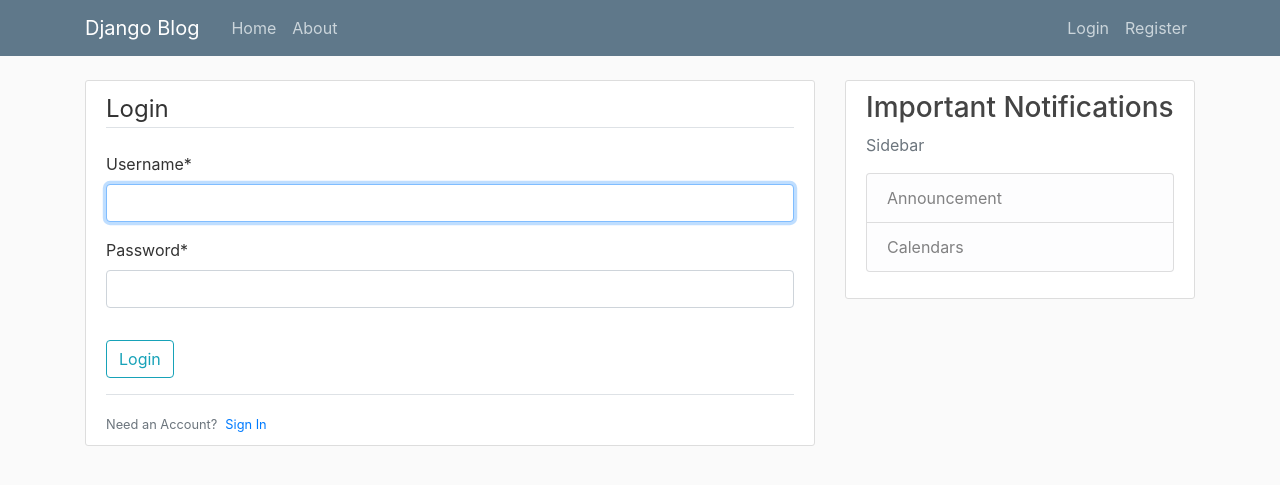
After one commit to SujathaBhat/codefury5, a Django app: page /login/ in a window 1280 px wide. The commit adds this page. Shown: the top 485 px of the page. Run offline with Django 4.2, Linux system fonts and the light colour scheme; parts of the project's set-up code (start-up, migrations or seed data) failed here and were passed over; some libraries are stand-ins or nearby versions.

Commit message:
added login logout page

```diff
--- a/startup_project/posts/templates/posts/base.html
+++ b/startup_project/posts/templates/posts/base.html
@@ -33,8 +33,13 @@
             </div>
             <!-- Navbar Right Side -->
             <div class="navbar-nav">
-              <a class="nav-item nav-link" href="#">Login</a>
-              <a class="nav-item nav-link" href="#">Register</a>
+              {% if user.is_authenticated %}
+              <a class="nav-item nav-link" href="{% url 'profile' %}">Profile</a>
+              <a class="nav-item nav-link" href="{% url 'login' %}">Logout</a>
+              {% else %}
+              <a class="nav-item nav-link" href="{% url 'login' %}">Login</a>
+              <a class="nav-item nav-link" href="{% url 'register' %}">Register</a>
+              {% endif %}
             </div>
           </div>
         </div>
--- a/startup_project/startup_project/settings.py
+++ b/startup_project/startup_project/settings.py
@@ -119,9 +119,13 @@ USE_TZ = True
 # https://docs.djangoproject.com/en/4.1/howto/static-files/
 
 STATIC_URL = 'static/'
+
 CRISPY_TEMPLATE_PACK='bootstrap4'
 
 # Default primary key field type
 # https://docs.djangoproject.com/en/4.1/ref/settings/#default-auto-field
 
 DEFAULT_AUTO_FIELD = 'django.db.models.BigAutoField'
+
+LOGIN_REDIRECT_URL='posts-home'
+LOGIN_URL='login'
--- a/startup_project/startup_project/urls.py
+++ b/startup_project/startup_project/urls.py
@@ -13,13 +13,19 @@ Including another URLconf
     1. Import the include() function: from django.urls import include, path
     2. Add a URL to urlpatterns:  path('blog/', include('blog.urls'))
 """
+from re import template
 from django.contrib import admin
+from django.contrib.auth import views as auth_views
 from django.urls import path, include
 from users import views as user_views
+
 
 urlpatterns = [
     path('admin/', admin.site.urls),
     path('register/',user_views.register, name='register'),
+    path('profile/',user_views.profile, name='profile'),
+    path('login/',auth_views.LoginView.as_view(template_name='users/login.html'), name='login'),
+    path('logout/',auth_views.LogoutView.as_view(template_name='users/logout.html'), name='logout'),
     path('', include('posts.urls')),
 
 
--- /dev/null
+++ b/startup_project/users/templates/users/login.html
@@ -0,0 +1,22 @@
+{% extends "posts/base.html"%}
+{% load crispy_forms_tags %}
+{% block content %}
+    <div class="content-section">
+        <form method="POST">
+            {% csrf_token %}
+            <fieldset class="form-group">
+                <legend class="border-bottom mb-4 ">Login</legend>
+                {{form|crispy }}
+             </fieldset>
+             <div class="form-group">
+                <button class="btn btn-outline-info"type="submit">Login</button>
+             </div>
+
+        </form>
+        <div class="border-top pt-3">
+            <small class="text-muted">
+                Need an Account?<a class="ml-2" href="{% url 'register'%}">Sign In</a>
+            </small>
+        </div>
+    </div>
+{% endblock content %}
--- /dev/null
+++ b/startup_project/users/templates/users/profile.html
@@ -0,0 +1,5 @@
+{% extends "posts/base.html"%}
+{% load crispy_forms_tags %}
+{% block content %}
+  <h1>{{ user.username }}</h1>
+{% endblock content %}
```
Also changed, not shown: startup_project/users/templates/users/logout.html (added, +11 -0 lines), startup_project/users/views.py (+7 -2 lines), startup_project/static/posts/main.css (indentation only).
